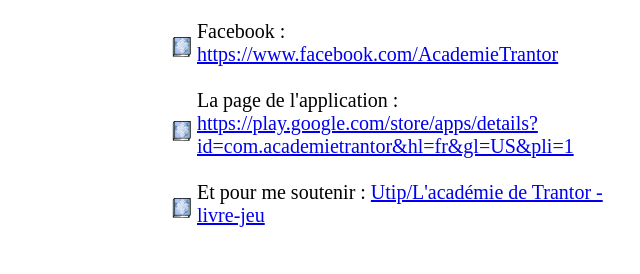
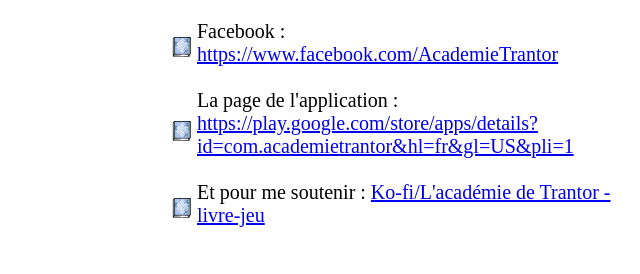
Before and after one commit to Nesrem/Lacademie-de-Trantor-Website, a plain HTML site: page index.html in a window 1280 px wide. Shown: the part 1139-1413 px from the top of the page, 640-1280 px from the left. Drawn offline with Linux system fonts and the light colour scheme.

Commit message:
Update index.html

```diff
--- a/index.html
+++ b/index.html
@@ -55,7 +55,7 @@
           </li>
           <br>
           <li>
-            Et pour me soutenir : <a href="https://utip.io/lacademiedetrantorlivrejeu/home">Utip/L'académie de Trantor - livre-jeu</a>
+            Et pour me soutenir : <a href="https://ko-fi.com/academietrantor">Ko-fi/L'académie de Trantor - livre-jeu</a>
           </li>
           <br>
         </ul>
```
